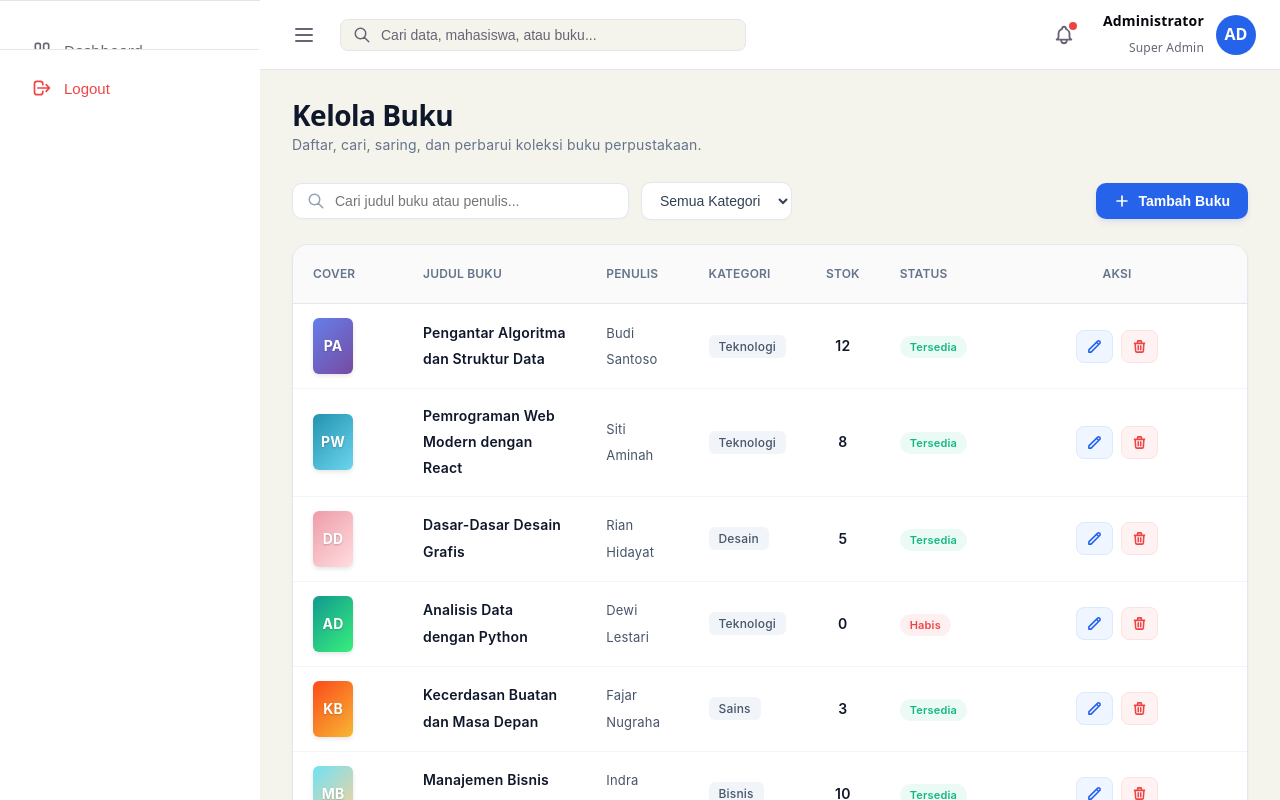
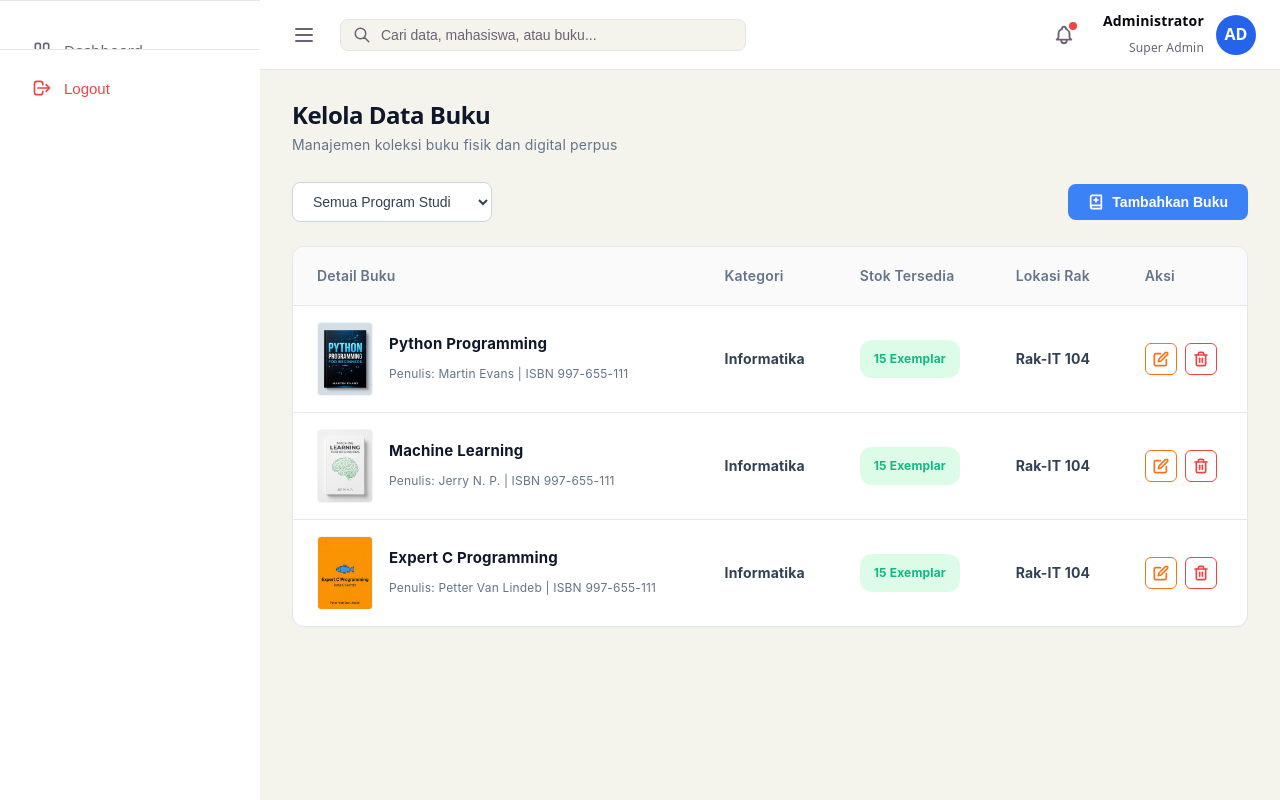
Before and after one commit to faniintannuraini/sistemperpus-frontend, a React app: page /admin/buku in a window 1280 px wide. Built offline with nearby package versions, Linux system fonts and the light colour scheme; the HTML template or start-up script is replaced by a standard one.

Commit message:
feat: update layout kelola buku

```diff
--- a/src/pages/admin/Books.jsx
+++ b/src/pages/admin/Books.jsx
@@ -1,30 +1,49 @@
 import React, { useState } from 'react';
 
+// Import cover images
+import pythonCover from '../../assets/images/python_book_cover.png';
+import mlCover from '../../assets/images/ml_book_cover.png';
+import cCover from '../../assets/images/c_book_cover.png';
+
 export default function Books() {
-  const categories = ['Semua Kategori', 'Teknologi', 'Sains', 'Novel', 'Fiksi', 'Desain', 'Bisnis'];
+  const [books, setBooks] = useState([
+    {
+      id: 1,
+      title: 'Python Programming',
+      author: 'Martin Evans',
+      isbn: '997-655-111',
+      category: 'Informatika',
+      stock: '15 Exemplar',
+      location: 'Rak-IT 104',
+      cover: pythonCover
+    },
+    {
+      id: 2,
+      title: 'Machine Learning',
+      author: 'Jerry N. P.',
+      isbn: '997-655-111',
+      category: 'Informatika',
+      stock: '15 Exemplar',
+      location: 'Rak-IT 104',
+      cover: mlCover
+    },
+    {
+      id: 3,
+      title: 'Expert C Programming',
+      author: 'Petter Van Lindeb',
+      isbn: '997-655-111',
+      category: 'Informatika',
+      stock: '15 Exemplar',
+      location: 'Rak-IT 104',
+      cover: cCover
+    }
+  ]);
 
-  const initialBooks = [
-    { id: 1, title: 'Pengantar Algoritma dan Struktur Data', author: 'Budi Santoso', category: 'Teknologi', stock: 12, status: 'Tersedia', coverColor: 'linear-gradient(135deg, #667eea 0%, #764ba2 100%)', initial: 'PA' },
-    { id: 2, title: 'Pemrograman Web Modern dengan React', author: 'Siti Aminah', category: 'Teknologi', stock: 8, status: 'Tersedia', coverColor: 'linear-gradient(135deg, #2193b0 0%, #6dd5ed 100%)', initial: 'PW' },
-    { id: 3, title: 'Dasar-Dasar Desain Grafis', author: 'Rian Hidayat', category: 'Desain', stock: 5, status: 'Tersedia', coverColor: 'linear-gradient(135deg, #ee9ca7 0%, #ffdde1 100%)', initial: 'DD' },
-    { id: 4, title: 'Analisis Data dengan Python', author: 'Dewi Lestari', category: 'Teknologi', stock: 0, status: 'Habis', coverColor: 'linear-gradient(135deg, #11998e 0%, #38ef7d 100%)', initial: 'AD' },
-    { id: 5, title: 'Kecerdasan Buatan dan Masa Depan', author: 'Fajar Nugraha', category: 'Sains', stock: 3, status: 'Tersedia', coverColor: 'linear-gradient(135deg, #fc4a1a 0%, #f7b733 100%)', initial: 'KB' },
-    { id: 6, title: 'Manajemen Bisnis dan Startup', author: 'Indra Wijaya', category: 'Bisnis', stock: 10, status: 'Tersedia', coverColor: 'linear-gradient(135deg, #70e1f5 0%, #ffd194 100%)', initial: 'MB' },
-    { id: 7, title: 'Laskar Pelangi', author: 'Andrea Hirata', category: 'Novel', stock: 0, status: 'Habis', coverColor: 'linear-gradient(135deg, #C9FFBF 0%, #11998e 100%)', initial: 'LP' }
-  ];
+  const [selectedProdi, setSelectedProdi] = useState('Semua Program Studi');
 
-  const [books, setBooks] = useState(initialBooks);
-  const [searchQuery, setSearchQuery] = useState('');
-  const [selectedCategory, setSelectedCategory] = useState('Semua Kategori');
-
-  // Action Handlers (Dummy Alerts)
   const handleAddBook = () => {
-    alert('Aksi Tambah Buku dipicu (Modal form tambah buku akan muncul).');
+    alert('Aksi Tambahkan Buku dipicu (Modal form tambah buku akan muncul).');
   };
-
-  // const handleDetail = (book) => {
-  //   alert(`Detail Buku: \nJudul: ${book.title}\nPenulis: ${book.author}\nKategori: ${book.category}\nStok: ${book.stock}\nStatus: ${book.status}`);
-  // };
 
   const handleEdit = (book) => {
     alert(`Edit Buku: "${book.title}" (Modal form edit buku akan muncul).`);
@@ -32,282 +51,272 @@ export default function Books() {
 
   const handleHapus = (bookId) => {
     if (confirm('Apakah Anda yakin ingin menghapus buku ini?')) {
-      setBooks(books.filter(b => b.id !== bookId));
+      setBooks(books.filter((b) => b.id !== bookId));
     }
   };
 
-  // Search and Filter Logic
-  const filteredBooks = books.filter(book => {
-    const matchesSearch = book.title.toLowerCase().includes(searchQuery.toLowerCase()) ||
-                          book.author.toLowerCase().includes(searchQuery.toLowerCase());
-    const matchesCategory = selectedCategory === 'Semua Kategori' || book.category === selectedCategory;
-    return matchesSearch && matchesCategory;
-  });
-
   return (
     <div style={{
-      fontFamily: 'Inter, system-ui, -apple-system, sans-serif',
+      fontFamily: "'Inter', system-ui, -apple-system, sans-serif",
       display: 'flex',
       flexDirection: 'column',
       gap: '24px',
-      color: '#1e293b'
+      color: '#1e293b',
+      maxWidth: '1200px',
+      margin: '0 auto',
+      boxSizing: 'border-box'
     }}>
       {/* Title Header */}
       <div>
         <h1 style={{
           margin: 0,
-          fontSize: '28px',
+          fontSize: '24px',
           fontWeight: 700,
           color: '#0f172a',
           letterSpacing: '-0.5px'
         }}>
-          Kelola Buku
+          Kelola Data Buku
         </h1>
         <p style={{
           margin: '4px 0 0 0',
           fontSize: '14px',
           color: '#64748b'
         }}>
-          Daftar, cari, saring, dan perbarui koleksi buku perpustakaan.
+          Manajemen koleksi buku fisik dan digital perpus
         </p>
       </div>
 
-      {/* Toolbar: Search, Filter, and Add Button */}
+      {/* Toolbar */}
       <div style={{
         display: 'flex',
+        justifyContent: 'space-between',
         alignItems: 'center',
-        justifyContent: 'space-between',
         gap: '16px',
         flexWrap: 'wrap'
       }}>
-        <div style={{
-          display: 'flex',
-          alignItems: 'center',
-          gap: '12px',
-          flex: 1,
-          minWidth: '280px',
-          maxWidth: '500px'
-        }}>
-          {/* Search Input */}
-          <div style={{
-            display: 'flex',
-            alignItems: 'center',
-            backgroundColor: '#ffffff',
-            border: '1px solid #e2e8f0',
-            borderRadius: '10px',
-            padding: '8px 14px',
-            width: '100%',
-            gap: '8px',
-            boxShadow: '0 1px 2px 0 rgba(0, 0, 0, 0.02)'
-          }}>
-            <svg style={{ color: '#94a3b8', width: '18px', height: '18px', flexShrink: 0 }} fill="none" viewBox="0 0 24 24" stroke="currentColor" strokeWidth="2">
-              <path strokeLinecap="round" strokeLinejoin="round" d="M21 21l-6-6m2-5a7 7 0 11-14 0 7 7 0 0114 0z" />
-            </svg>
-            <input
-              type="text"
-              placeholder="Cari judul buku atau penulis..."
-              value={searchQuery}
-              onChange={(e) => setSearchQuery(e.target.value)}
-              style={{
-                border: 'none',
-                background: 'transparent',
-                outline: 'none',
-                fontSize: '14px',
-                color: '#0f172a',
-                width: '100%'
-              }}
-            />
-          </div>
-
-          {/* Category Dropdown */}
+        {/* Dropdown Program Studi */}
         <select
-            value={selectedCategory}
-            onChange={(e) => setSelectedCategory(e.target.value)}
+          value={selectedProdi}
+          onChange={(e) => setSelectedProdi(e.target.value)}
           style={{
             backgroundColor: '#ffffff',
-              border: '1px solid #e2e8f0',
-              borderRadius: '10px',
-              padding: '9px 14px',
+            border: '1px solid #cbd5e1',
+            borderRadius: '8px',
+            padding: '10px 16px',
             fontSize: '14px',
             color: '#334155',
             outline: 'none',
-              boxShadow: '0 1px 2px 0 rgba(0, 0, 0, 0.02)',
-              cursor: 'pointer'
+            cursor: 'pointer',
+            minWidth: '200px'
           }}
         >
-            {categories.map((cat, index) => (
-              <option key={index} value={cat}>{cat}</option>
-            ))}
+          <option value="Semua Program Studi">Semua Program Studi</option>
+          <option value="Informatika">Informatika</option>
+          <option value="Sistem Informasi">Sistem Informasi</option>
+          <option value="Teknik Sipil">Teknik Sipil</option>
         </select>
-        </div>
 
-        {/* Tambah Buku Button */}
+        {/* Tambahkan Buku Button */}
         <button
           onClick={handleAddBook}
-          className="tambah-buku-btn"
+          className="admin-add-btn"
           style={{
-            backgroundColor: '#2563eb',
+            backgroundColor: '#3b82f6',
             color: '#ffffff',
             border: 'none',
-            borderRadius: '10px',
-            padding: '10px 18px',
+            borderRadius: '8px',
+            padding: '10px 20px',
             fontSize: '14px',
             fontWeight: 600,
             cursor: 'pointer',
             display: 'flex',
             alignItems: 'center',
             gap: '8px',
-            transition: 'background-color 0.2s, transform 0.1s',
-            boxShadow: '0 4px 6px -1px rgba(37, 99, 235, 0.1), 0 2px 4px -1px rgba(37, 99, 235, 0.06)'
+            transition: 'background-color 0.2s ease'
           }}
         >
-          <svg style={{ width: '16px', height: '16px' }} fill="none" viewBox="0 0 24 24" stroke="currentColor" strokeWidth="2.5">
-            <path strokeLinecap="round" strokeLinejoin="round" d="M12 4.5v15m7.5-7.5h-15" />
+          {/* Add/Book Icon */}
+          <svg viewBox="0 0 24 24" fill="none" stroke="currentColor" strokeWidth="2.5" strokeLinecap="round" strokeLinejoin="round" style={{ width: '16px', height: '16px' }}>
+            <path d="M4 19.5A2.5 2.5 0 0 1 6.5 17H20" />
+            <path d="M6.5 2H20v20H6.5A2.5 2.5 0 0 1 4 19.5v-15A2.5 2.5 0 0 1 6.5 2z" />
+            <line x1="12" y1="6" x2="12" y2="12" />
+            <line x1="9" y1="9" x2="15" y2="9" />
           </svg>
-          <span>Tambah Buku</span>
+          <span>Tambahkan Buku</span>
         </button>
       </div>
 
-      {/* Main Table Card */}
+      {/* Books Table Wrapper */}
       <div style={{
         backgroundColor: '#ffffff',
-        borderRadius: '16px',
         border: '1px solid #e2e8f0',
-        boxShadow: '0 1px 3px 0 rgba(0, 0, 0, 0.02), 0 1px 2px 0 rgba(0, 0, 0, 0.06)',
-        overflow: 'hidden'
+        borderRadius: '12px',
+        overflow: 'hidden',
+        boxShadow: '0 1px 3px rgba(0, 0, 0, 0.02)'
       }}>
-        {filteredBooks.length > 0 ? (
         <div style={{ overflowX: 'auto' }}>
-            <table style={{ width: '100%', borderCollapse: 'collapse', textAlign: 'left' }}>
+          <table style={{
+            width: '100%',
+            borderCollapse: 'collapse',
+            textAlign: 'left'
+          }}>
             <thead>
-                <tr style={{ borderBottom: '1px solid #e2e8f0', backgroundColor: '#fafafb' }}>
-                  <th style={{ padding: '16px 20px', color: '#64748b', fontSize: '12px', fontWeight: 600, width: '70px' }}>COVER</th>
-                  <th style={{ padding: '16px 20px', color: '#64748b', fontSize: '12px', fontWeight: 600 }}>JUDUL BUKU</th>
-                  <th style={{ padding: '16px 20px', color: '#64748b', fontSize: '12px', fontWeight: 600 }}>PENULIS</th>
-                  <th style={{ padding: '16px 20px', color: '#64748b', fontSize: '12px', fontWeight: 600 }}>KATEGORI</th>
-                  <th style={{ padding: '16px 20px', color: '#64748b', fontSize: '12px', fontWeight: 600, textAlign: 'center' }}>STOK</th>
-                  <th style={{ padding: '16px 20px', color: '#64748b', fontSize: '12px', fontWeight: 600 }}>STATUS</th>
-                  <th style={{ padding: '16px 20px', color: '#64748b', fontSize: '12px', fontWeight: 600, textAlign: 'center', width: '220px' }}>AKSI</th>
+              <tr style={{
+                borderBottom: '1px solid #e2e8f0',
+                backgroundColor: '#fafafb'
+              }}>
+                <th style={{ padding: '16px 24px', color: '#64748b', fontSize: '14px', fontWeight: 600 }}>
+                  Detail Buku
+                </th>
+                <th style={{ padding: '16px 24px', color: '#64748b', fontSize: '14px', fontWeight: 600 }}>
+                  Kategori
+                </th>
+                <th style={{ padding: '16px 24px', color: '#64748b', fontSize: '14px', fontWeight: 600 }}>
+                  Stok Tersedia
+                </th>
+                <th style={{ padding: '16px 24px', color: '#64748b', fontSize: '14px', fontWeight: 600 }}>
+                  Lokasi Rak
+                </th>
+                <th style={{ padding: '16px 24px', color: '#64748b', fontSize: '14px', fontWeight: 600 }}>
+                  Aksi
+                </th>
               </tr>
             </thead>
             <tbody>
-                {filteredBooks.map((book, idx) => (
+              {books.map((book, index) => (
                 <tr
                   key={book.id}
-                    className="table-row-hover"
                   style={{
-                      borderBottom: idx !== filteredBooks.length - 1 ? '1px solid #f1f5f9' : 'none',
-                      transition: 'background-color 0.2s'
+                    borderBottom: index !== books.length - 1 ? '1px solid #e2e8f0' : 'none'
                   }}
                 >
-                    {/* Cover Column */}
-                    <td style={{ padding: '14px 20px' }}>
+                  {/* Detail Buku Column */}
+                  <td style={{ padding: '16px 24px' }}>
+                    <div style={{ display: 'flex', alignItems: 'center', gap: '16px' }}>
                       <div style={{
-                        width: '40px',
-                        height: '56px',
-                        borderRadius: '6px',
-                        background: book.coverColor,
-                        display: 'flex',
-                        alignItems: 'center',
-                        justifyContent: 'center',
-                        color: '#ffffff',
+                        width: '54px',
+                        height: '72px',
+                        borderRadius: '4px',
+                        overflow: 'hidden',
+                        border: '1px solid #f1f5f9',
+                        flexShrink: 0,
+                        backgroundColor: '#f8fafc'
+                      }}>
+                        <img
+                          src={book.cover}
+                          alt={book.title}
+                          style={{
+                            width: '100%',
+                            height: '100%',
+                            objectFit: 'cover',
+                            display: 'block'
+                          }}
+                        />
+                      </div>
+                      <div style={{ display: 'flex', flexDirection: 'column' }}>
+                        <span style={{
+                          fontSize: '15px',
                           fontWeight: 700,
-                        fontSize: '14px',
-                        boxShadow: '0 2px 4px rgba(0,0,0,0.1)',
-                        textShadow: '0 1px 2px rgba(0,0,0,0.2)'
+                          color: '#0f172a'
+                        }}>{book.title}</span>
+                        <span style={{
+                          fontSize: '12px',
+                          color: '#64748b',
+                          marginTop: '4px'
                         }}>
-                        {book.initial}
+                          Penulis: {book.author} | ISBN {book.isbn}
+                        </span>
+                      </div>
                     </div>
                   </td>
 
-                    {/* Title Column */}
-                    <td style={{ padding: '14px 20px' }}>
-                      <div style={{ fontWeight: 600, fontSize: '14px', color: '#0f172a' }}>{book.title}</div>
+                  {/* Kategori Column */}
+                  <td style={{
+                    padding: '16px 24px',
+                    fontSize: '14px',
+                    fontWeight: 700,
+                    color: '#334155'
+                  }}>
+                    {book.category}
                   </td>
 
-                    {/* Author Column */}
-                    <td style={{ padding: '14px 20px', fontSize: '13px', color: '#475569' }}>
-                      {book.author}
-                    </td>
-
-                    {/* Category Column */}
-                    <td style={{ padding: '14px 20px', fontSize: '13px', color: '#475569' }}>
+                  {/* Stok Tersedia Column */}
+                  <td style={{ padding: '16px 24px' }}>
                     <span style={{
-                        backgroundColor: '#f1f5f9',
-                        padding: '4px 10px',
-                        borderRadius: '6px',
+                      backgroundColor: '#dcfce7',
+                      color: '#10b981',
+                      padding: '6px 14px',
+                      borderRadius: '12px',
                       fontSize: '12px',
-                        color: '#475569',
-                        fontWeight: 500
-                      }}>{book.category}</span>
-                    </td>
-
-                    {/* Stock Column */}
-                    <td style={{ padding: '14px 20px', fontSize: '14px', color: '#0f172a', fontWeight: 600, textAlign: 'center' }}>
+                      fontWeight: 700,
+                      display: 'inline-block'
+                    }}>
                       {book.stock}
-                    </td>
-
-                    {/* Status Column */}
-                    <td style={{ padding: '14px 20px' }}>
-                      <span style={{
-                        backgroundColor: book.status === 'Tersedia' ? 'rgba(16, 185, 129, 0.08)' : 'rgba(239, 68, 68, 0.08)',
-                        color: book.status === 'Tersedia' ? '#10b981' : '#ef4444',
-                        padding: '4px 10px',
-                        borderRadius: '9999px',
-                        fontSize: '11px',
-                        fontWeight: 600,
-                        whiteSpace: 'nowrap'
-                      }}>
-                        {book.status}
                     </span>
                   </td>
 
-                    {/* Actions Column */}
-                    <td style={{ padding: '14px 20px', textAlign: 'center' }}>
-                      <div style={{ display: 'flex', gap: '8px', justifyContent: 'center' }}>
+                  {/* Lokasi Rak Column */}
+                  <td style={{
+                    padding: '16px 24px',
+                    fontSize: '14px',
+                    fontWeight: 700,
+                    color: '#334155'
+                  }}>
+                    {book.location}
+                  </td>
 
+                  {/* Aksi Column */}
+                  <td style={{ padding: '16px 24px' }}>
+                    <div style={{ display: 'flex', gap: '8px' }}>
                       {/* Edit Button */}
                       <button
                         onClick={() => handleEdit(book)}
-                          className="action-btn-edit"
-                          aria-label="Edit Buku"
+                        title="Edit Buku"
                         style={{
-                            border: '1px solid #dbeafe',
-                            backgroundColor: '#eff6ff',
-                            color: '#2563eb',
-                            borderRadius: '8px',
-                            padding: '8px 10px',
+                          width: '32px',
+                          height: '32px',
+                          borderRadius: '6px',
+                          backgroundColor: '#ffffff',
+                          border: '1.5px solid #f97316',
+                          color: '#f97316',
                           display: 'flex',
                           alignItems: 'center',
                           justifyContent: 'center',
                           cursor: 'pointer',
-                            transition: 'all 0.2s'
+                          transition: 'all 0.2s ease'
                         }}
+                        className="admin-edit-action-btn"
                       >
-                          <svg style={{ width: '15px', height: '15px' }} fill="none" viewBox="0 0 24 24" stroke="currentColor" strokeWidth="2.5">
-                            <path strokeLinecap="round" strokeLinejoin="round" d="M15.232 5.232l3.536 3.536m-2.036-5.036a2.5 2.5 0 113.536 3.536L6.5 21.036H3v-3.572L16.732 3.732z" />
+                        <svg viewBox="0 0 24 24" fill="none" stroke="currentColor" strokeWidth="2.5" strokeLinecap="round" strokeLinejoin="round" style={{ width: '16px', height: '16px' }}>
+                          <path d="M11 4H4a2 2 0 0 0-2 2v14a2 2 0 0 0 2 2h14a2 2 0 0 0 2-2v-7" />
+                          <path d="M18.5 2.5a2.121 2.121 0 1 1 3 3L12 15l-4 1 1-4 9.5-9.5z" />
                         </svg>
                       </button>
-                        {/* Hapus Button */}
+
+                      {/* Delete Button */}
                       <button
                         onClick={() => handleHapus(book.id)}
-                          className="action-btn-delete"
-                          aria-label="Hapus Buku"
+                        title="Hapus Buku"
                         style={{
-                            border: '1px solid #fee2e2',
-                            backgroundColor: '#fef2f2',
+                          width: '32px',
+                          height: '32px',
+                          borderRadius: '6px',
+                          backgroundColor: '#ffffff',
+                          border: '1.5px solid #ef4444',
                           color: '#ef4444',
-                            borderRadius: '8px',
-                            padding: '8px 10px',
                           display: 'flex',
                           alignItems: 'center',
                           justifyContent: 'center',
                           cursor: 'pointer',
-                            transition: 'all 0.2s'
+                          transition: 'all 0.2s ease'
                         }}
+                        className="admin-delete-action-btn"
                       >
-                          <svg style={{ width: '15px', height: '15px' }} fill="none" viewBox="0 0 24 24" stroke="currentColor" strokeWidth="2.5">
-                            <path strokeLinecap="round" strokeLinejoin="round" d="M19 7l-.867 12.142A2 2 0 0116.138 21H7.862a2 2 0 01-1.995-1.858L5 7m5 4v6m4-6v6m1-10V4a1 1 0 00-1-1h-4a1 1 0 00-1 1v3M4 7h16" />
+                        <svg viewBox="0 0 24 24" fill="none" stroke="currentColor" strokeWidth="2.5" strokeLinecap="round" strokeLinejoin="round" style={{ width: '16px', height: '16px' }}>
+                          <polyline points="3 6 5 6 21 6" />
+                          <path d="M19 6v14a2 2 0 0 1-2 2H7a2 2 0 0 1-2-2V6m3 0V4a2 2 0 0 1 2-2h4a2 2 0 0 1 2 2v2" />
+                          <line x1="10" y1="11" x2="10" y2="17" />
+                          <line x1="14" y1="11" x2="14" y2="17" />
                         </svg>
                       </button>
                     </div>
@@ -317,42 +326,22 @@ export default function Books() {
             </tbody>
           </table>
         </div>
-        ) : (
-          <div style={{ padding: '40px', textAlign: 'center', color: '#64748b' }}>
-            <svg style={{ width: '48px', height: '48px', color: '#cbd5e1', marginBottom: '12px' }} fill="none" viewBox="0 0 24 24" stroke="currentColor" strokeWidth="1.5">
-              <path strokeLinecap="round" strokeLinejoin="round" d="M12 6.042A8.967 8.967 0 006 3.75c-1.052 0-2.062.18-3 .512v14.25A8.987 8.987 0 016 18c2.305 0 4.408.867 6 2.292m0-14.25a8.966 8.966 0 016-2.292c1.052 0 2.062.18 3 .512v14.25A8.987 8.987 0 0018 18a8.967 8.967 0 00-6 2.292m0-14.25v14.25" />
-            </svg>
-            <p style={{ margin: 0, fontSize: '15px', fontWeight: 500 }}>Tidak ada buku yang ditemukan</p>
-            <p style={{ margin: '4px 0 0 0', fontSize: '13px' }}>Coba ubah kata kunci pencarian atau kategori filter Anda.</p>
-          </div>
-        )}
       </div>
 
-      {/* Styles Injection */}
+      {/* Style overrides */}
       <style>{`
-        .tambah-buku-btn:hover {
-          background-color: #1d4ed8 !important;
-          transform: translateY(-1px);
+        .admin-add-btn:hover {
+          background-color: #2563eb !important;
         }
-        .tambah-buku-btn:active {
-          transform: translateY(0);
+        .admin-edit-action-btn:hover {
+          background-color: #fff7ed !important;
+          border-color: #ea580c !important;
+          color: #ea580c !important;
         }
-        .table-row-hover:hover {
-          background-color: #f8fafc;
-        }
-        .action-btn-detail:hover {
-          background-color: #f1f5f9 !important;
-          border-color: #cbd5e1 !important;
-        }
-        .action-btn-edit:hover {
-          background-color: #2563eb !important;
-          color: #ffffff !important;
-          border-color: #2563eb !important;
-        }
-        .action-btn-delete:hover {
-          background-color: #ef4444 !important;
-          color: #ffffff !important;
-          border-color: #ef4444 !important;
+        .admin-delete-action-btn:hover {
+          background-color: #fef2f2 !important;
+          border-color: #dc2626 !important;
+          color: #dc2626 !important;
         }
       `}</style>
     </div>
```
Lines whose indentation alone changed are shown as unchanged.
